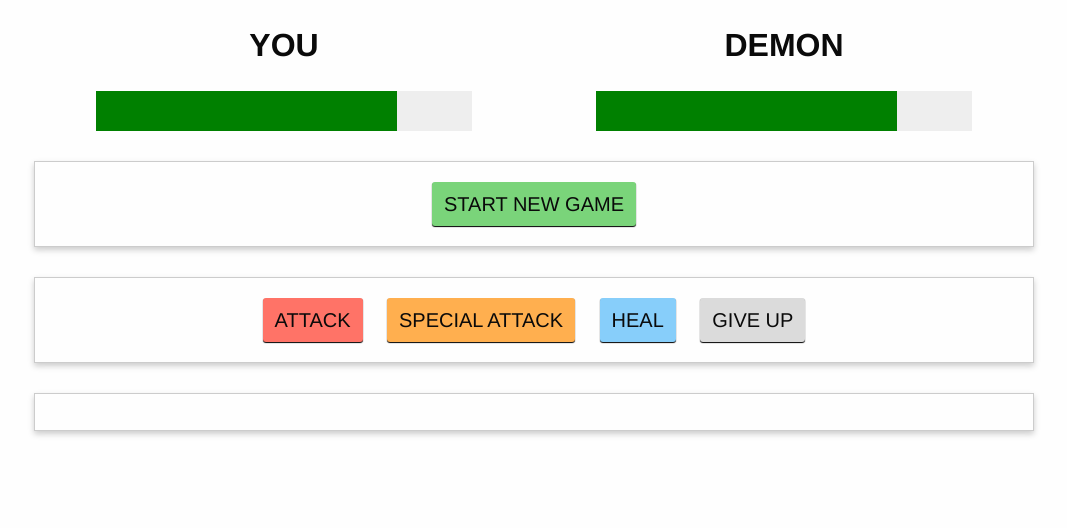
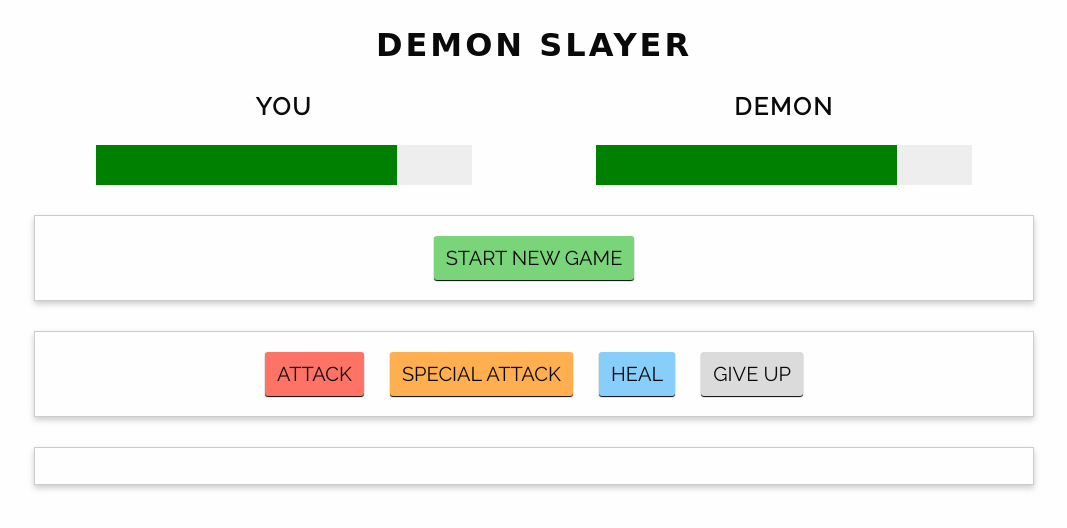
Before and after one commit to nataliecardot/demon-slayer, a plain HTML site: page index.html in a window 1280 px wide. Shown: the whole page, without its empty margins (106-1173 px from the left). Drawn offline with nearby package versions, Linux system fonts and the light colour scheme; a web font is replaced by a local one.

Commit message:
Add styling

```diff
--- a/css/app.css
+++ b/css/app.css
@@ -1,8 +1,16 @@
-.text-center {
+body {
+  font-family: "Raleway", sans-serif;
   text-align: center;
+  letter-spacing: 2px;
 }
 
-.healthbar {
+h1 {
+  font-family: "Metamorphous", cursive;
+  margin-bottom: 0;
+  letter-spacing: 3px;
+}
+
+.health-bar {
   width: 80%;
   height: 40px;
   background-color: #eee;
@@ -12,7 +20,6 @@
 
 .controls, .log {
   margin-top: 30px;
-  text-align: center;
   padding: 10px;
   border: 1px solid #ccc;
   box-shadow: 0 3px 6px #ccc;
--- a/index.html
+++ b/index.html
@@ -3,24 +3,27 @@
 <head>
   <title>Demon Slayer</title>
   <script defer src="https://cdn.jsdelivr.net/npm/vue@2.6.0"></script>
+  <script defer src="app.js"></script>
   <link rel="stylesheet" href="css/foundation.min.css">
+  <link href="https://fonts.googleapis.com/css?family=Metamorphous|Raleway&display=swap" rel="stylesheet">
   <link rel="stylesheet" href="css/app.css">
 </head>
 <body>
 <div id="app">
+  <h1>DEMON SLAYER</h1>
   <section class="row">
     <div class="small-6 columns">
-      <h1 class="text-center">YOU</h1>
-      <div class="healthbar">
-        <div class="healthbar text-center" style="background-color: green; margin: 0; color: white;">
+      <h2>YOU</h2>
+      <div class="health-bar">
+        <div class="health-bar" style="background-color: green; margin: 0; color: white;">
 
         </div>
       </div>
     </div>
     <div class="small-6 columns">
-      <h1 class="text-center">DEMON</h1>
-      <div class="healthbar">
-        <div class="healthbar text-center" style="background-color: green; margin: 0; color: white;">
+      <h2>DEMON</h2>
+      <div class="health-bar">
+        <div class="health-bar" style="background-color: green; margin: 0; color: white;">
 
         </div>
       </div>
```
Also changed, not shown: app.js (added).
